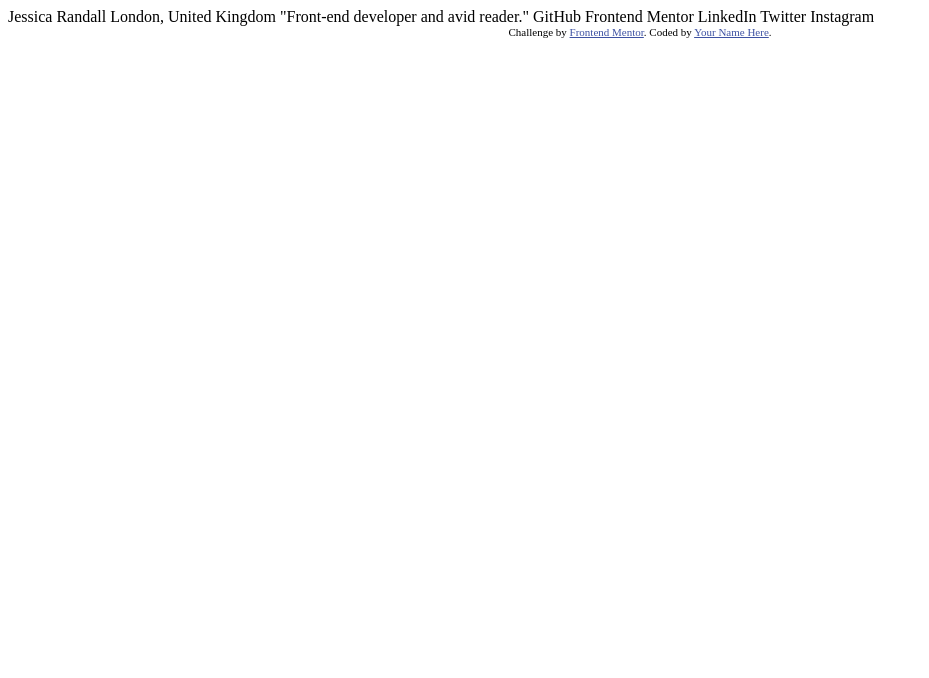
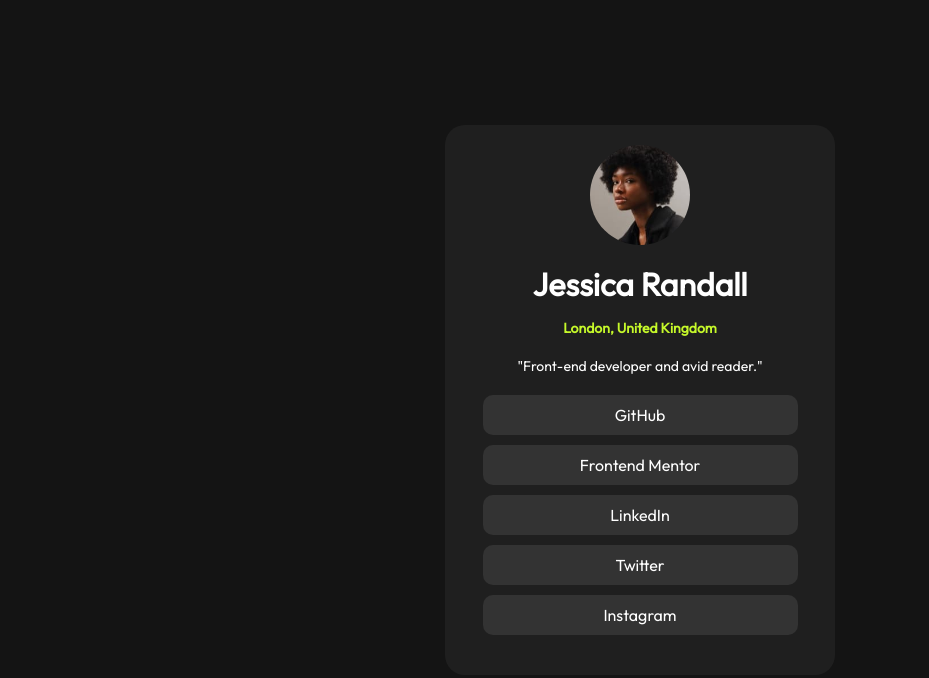
Before and after one commit to JulioPe13/Social-links-profile, a plain HTML site: page index.html in a window 1280 px wide. Shown: the whole page, without its empty margins (0-929 px from the left). Drawn offline with Linux system fonts and the light colour scheme.

```diff
--- a/index.html
+++ b/index.html
@@ -1,34 +1,43 @@
 <!DOCTYPE html>
 <html lang="en">
+
 <head>
   <meta charset="UTF-8">
-  <meta name="viewport" content="width=device-width, initial-scale=1.0"> <!-- displays site properly based on user's device -->
+  <meta name="viewport" content="width=device-width, initial-scale=1.0">
+  <!-- displays site properly based on user's device -->
 
   <link rel="icon" type="image/png" sizes="32x32" href="./assets/images/favicon-32x32.png">
+  <link rel="stylesheet" href="style.css">
+  <title>Social links profile</title>
 
-  <title>Frontend Mentor | Social links profile</title>
+</head>
 
-  <!-- Feel free to remove these styles or customise in your own stylesheet 👍 -->
-  <style>
-    .attribution { font-size: 11px; text-align: center; }
-    .attribution a { color: hsl(228, 45%, 44%); }
-  </style>
-</head>
 <body>
 
-  Jessica Randall
-  London, United Kingdom
-  "Front-end developer and avid reader."
+  <main>
 
-  GitHub
-  Frontend Mentor
-  LinkedIn
-  Twitter
-  Instagram
+    <div class="container">
+    <picture>
+      <img src="./assets/images/avatar-jessica.jpeg" alt="Jessica-profile">
+    </picture>
 
-  <div class="attribution">
-    Challenge by <a href="https://www.frontendmentor.io?ref=challenge" target="_blank">Frontend Mentor</a>.
-    Coded by <a href="#">Your Name Here</a>.
-  </div>
+    <h1>Jessica Randall</h1>
+    <p class="color">London, United Kingdom</p>
+    <p>"Front-end developer and avid reader."</p>
+
+
+      <div class="social_links">
+        <a href="#">GitHub</a>
+        <a href="#">Frontend Mentor</a>
+        <a href="#">LinkedIn</a>
+        <a href="#">Twitter</a>
+        <a href="#">Instagram</a>
+      </div>
+    </div>
+
+  </main>
+
 </body>
+
+
 </html>
--- /dev/null
+++ b/style.css
@@ -0,0 +1,97 @@
+@import url('https://fonts.googleapis.com/css2?family=Outfit&display=swap');
+
+* {
+    margin: 0;
+    padding: 0;
+    box-sizing: border-box;
+}
+
+:root {
+    --Green: hsl(75, 94%, 57%);
+    --White: hsl(0, 0%, 100%);
+    --Grey: hsl(0, 0%, 20%);
+    --Dark_Grey: hsl(0, 0%, 12%);
+    --Off_Black: hsl(0, 0%, 8%);
+}
+
+img {
+    width: 100px;
+    border-radius: 50%;
+}
+p{
+    font-size: 14px;
+
+}
+main {
+    font-family: 'Outfit', sans-serif;
+    background-color: var(--Off_Black);
+
+    color: white;
+    width: 100%;
+    height: 100vh;
+    display: flex;
+    justify-content: center;
+    flex-direction: column;
+    align-items: center;
+}
+
+.social_links {
+    margin-top: 20px;
+    margin-bottom: 20px;
+    display: flex;
+    flex-direction: column;
+    align-items: center;
+    gap: 10px;
+}
+
+.color {
+    margin: 15px 0 20px;
+    color: var(--Green);
+    font-weight: 600;
+}
+
+h1 {
+    margin-top: 15px;
+}
+
+.container {
+    width: 390px;
+    padding: 20px;
+    border-radius: 20px;
+    background-color: var(--Dark_Grey);
+    text-align: center;
+}
+
+a {
+    text-decoration: none;
+
+    padding: 10px;
+    background: var(--Grey);
+    border-radius: 10px;
+    width: 90%;
+    color: white;
+
+}
+
+a:hover {
+    background-color: var(--Green);
+    opacity: 1;
+    color: var(--Off_Black);
+    font-weight: 600;
+}
+
+
+@media (max-width: 375px) {
+    main {
+
+        width: 100%;
+        margin: auto;
+        height: 100vh;
+
+    }
+    .container {
+        width: 90%;
+        padding: 10px;
+        }
+
+}
```
Also changed, not shown: 2 other files.
